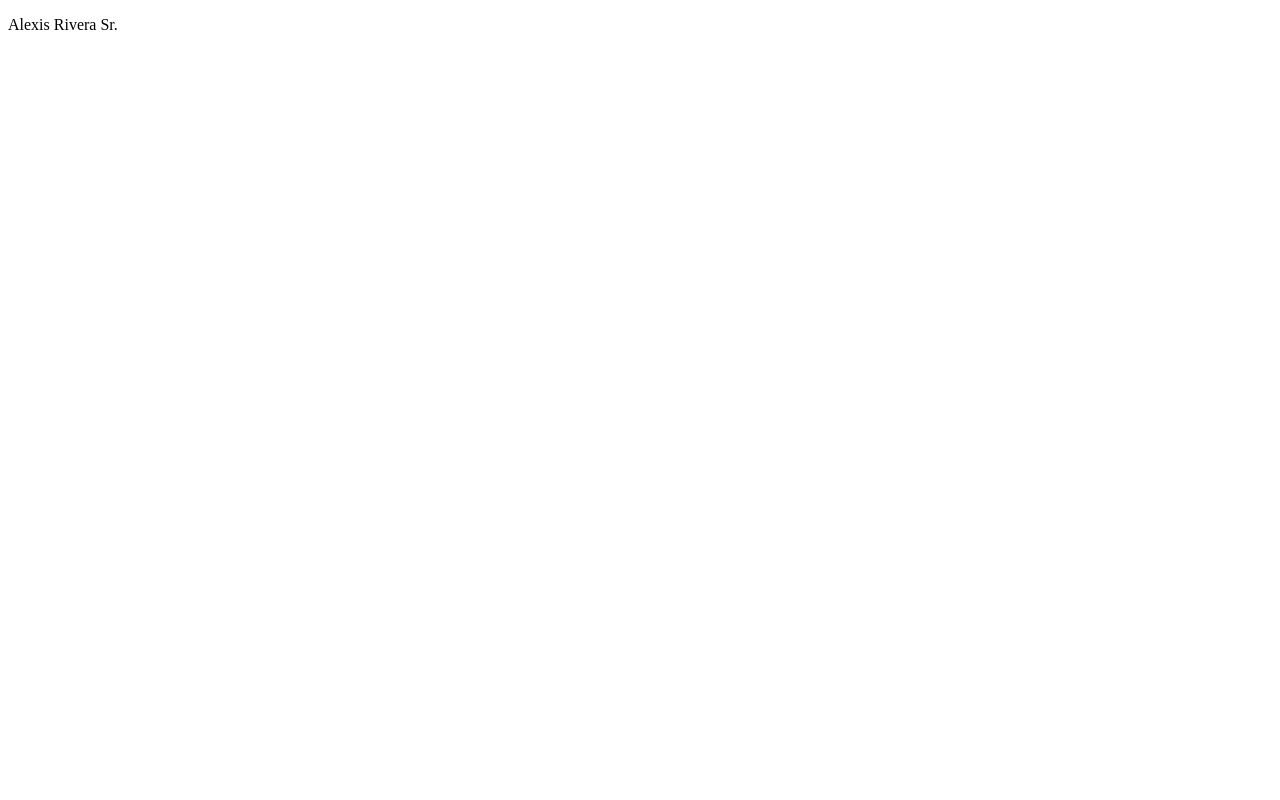
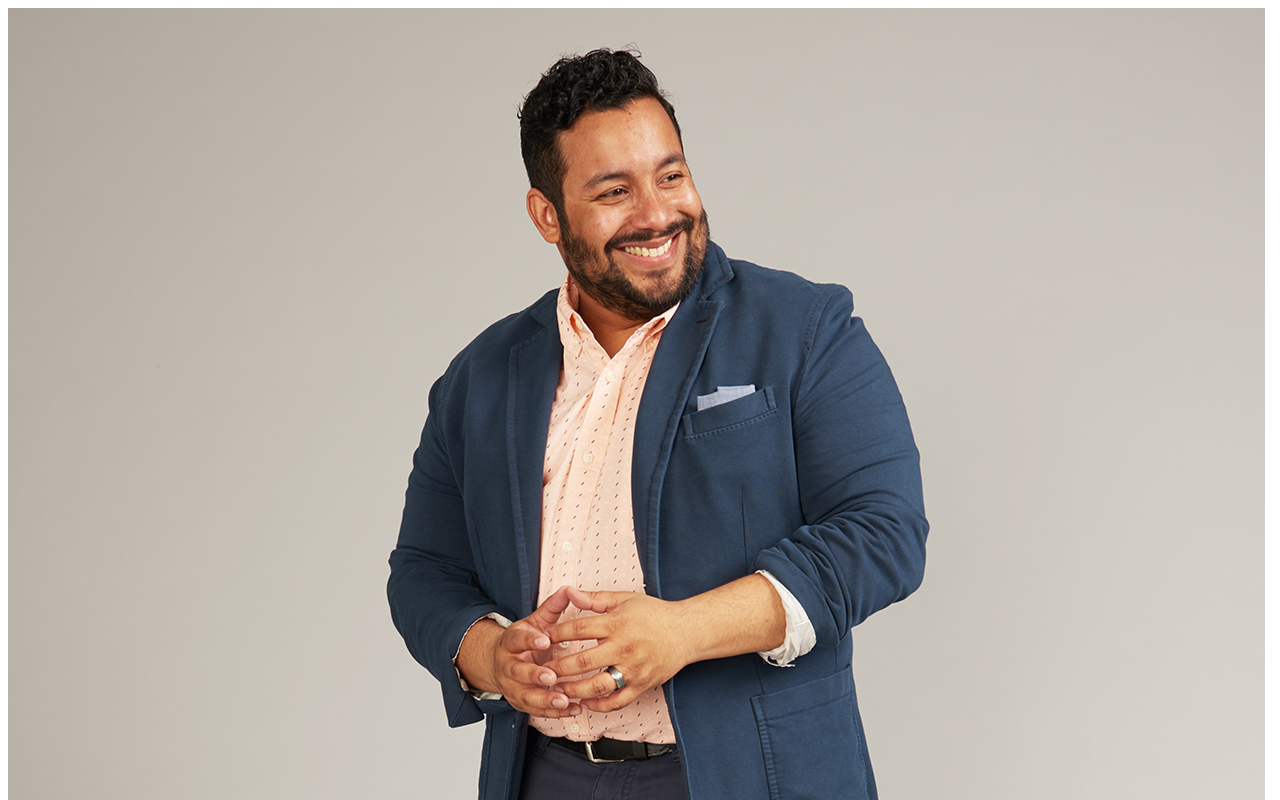
Before and after one commit to Alexis-Rivera/alexis-rivera.github.io, a plain HTML site: page index.html in a window 1280 px wide. Shown: the top 800 px of the page. Drawn offline with Linux system fonts and the light colour scheme.

Commit message:
Update index.html

```diff
--- a/index.html
+++ b/index.html
@@ -5,6 +5,7 @@
 <title>Alexis Rivera Sr.</title>
 <body>
   <div>
+    <img src="160521_Fathers_Day_Makeover_274_1600.jpg">
     <p>Alexis Rivera Sr.</p>
   </div>
 </body>
```
